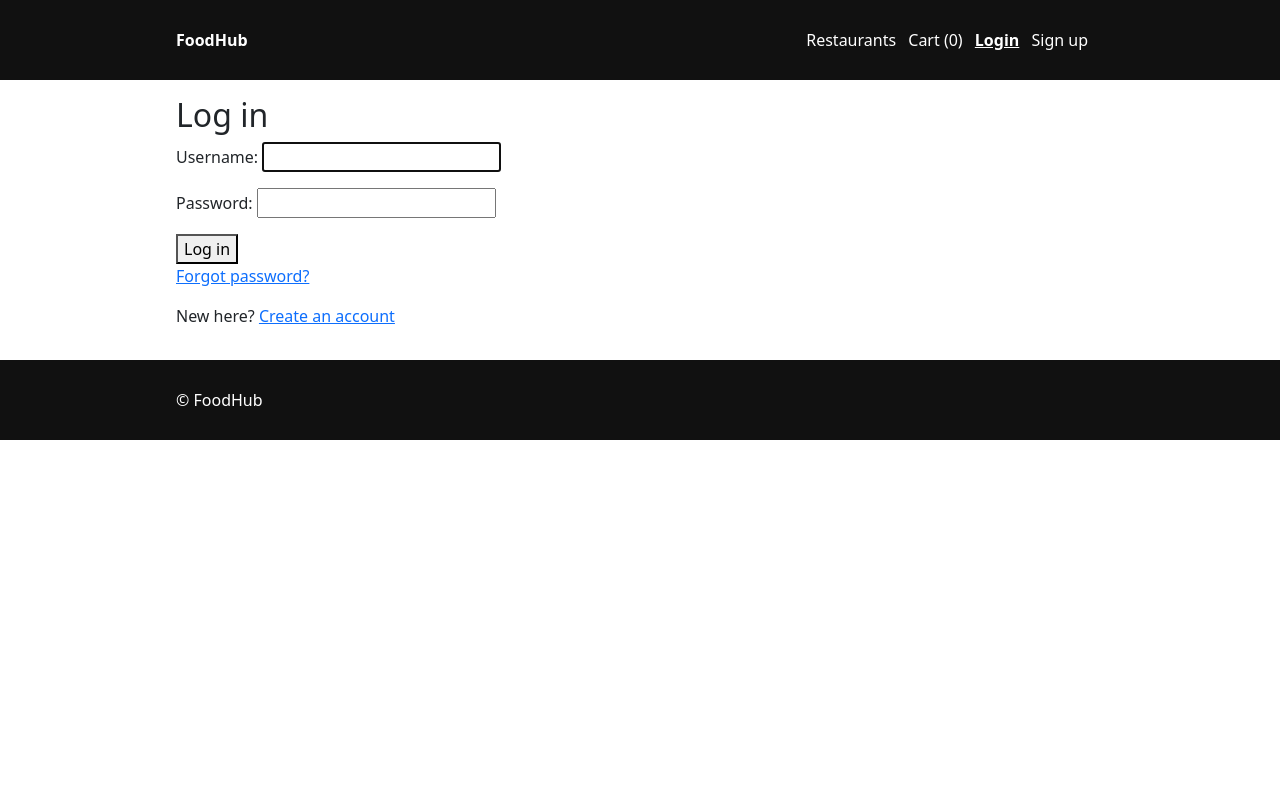
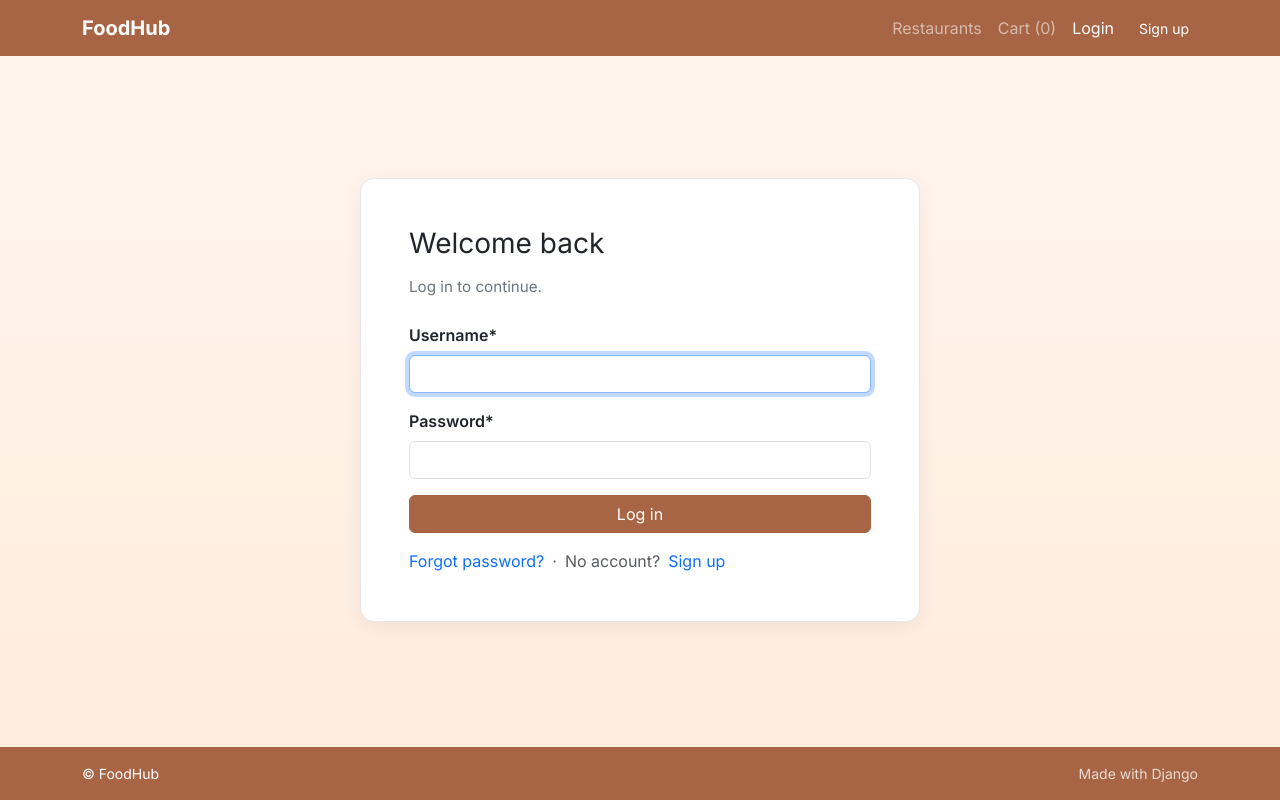
Before and after one commit to Saretta1194/FoodHUB, a Django app: page /accounts/login/ in a window 1280 px wide. Run offline with Django 4.2, Linux system fonts and the light colour scheme; some libraries are stand-ins or nearby versions.

Commit message:
Restyle UI

```diff
--- /dev/null
+++ b/core/static/core/css/site.css
@@ -0,0 +1,95 @@
+/* =========================
+   Theme variables (your palette)
+   ========================= */
+   :root{
+    --fh-bg: #FFF6EF;          /* page background */
+    --fh-bg-soft: #FFF0E3;     /* soft section background */
+    --fh-accent: #A76545;      /* brand (navbar, primary btn) */
+    --fh-accent-2: #FFA55D;    /* accent hover */
+    --fh-highlight: #FFDF88;   /* highlight/badges */
+    --fh-success: #ACC572;     /* success */
+    --fh-text: #2c2c2c;        /* base text */
+    --fh-muted: #6c757d;       /* muted text */
+    --fh-card: #ffffff;        /* cards */
+    --fh-border: #e5e7eb;      /* borders */
+  }
+
+  /* Typography */
+  html, body {
+    font-family: "Inter", system-ui, -apple-system, Segoe UI, Roboto, Arial, sans-serif;
+    color: var(--fh-text);
+    background: linear-gradient(180deg, var(--fh-bg) 0%, #FFECDD 100%);
+  }
+
+  /* Sticky footer layout */
+  .site{ min-height:100vh; display:flex; flex-direction:column; }
+  .site-content{ flex:1 0 auto; }
+  .site-footer{ flex-shrink:0; background: var(--fh-accent); }
+
+  /* Navbar (uses brand color) */
+  .site-header .navbar{
+    background: var(--fh-accent);
+  }
+
+  /* Links */
+  a { text-decoration: none; }
+  a:hover { text-decoration: underline; }
+
+  /* Buttons */
+  a { text-decoration:none; }
+  a:hover { text-decoration:underline; }
+  .btn-primary{ background-color:var(--fh-accent); border-color:var(--fh-accent); }
+  .btn-primary:hover{ background-color:var(--fh-accent-2); border-color:var(--fh-accent-2); }
+  .btn-success{ background-color:var(--fh-success); border-color:var(--fh-success); }
+  /* Alerts tweak (optional) */
+  .alert-success{ border-left: 4px solid var(--fh-success); }
+  .alert-info{ border-left: 4px solid var(--fh-highlight); }
+  .alert-warning{ border-left: 4px solid var(--fh-accent-2); }
+  .alert-danger{ border-left: 4px solid #dc3545; }
+
+ /* cards */
+.card{
+    border: 1px solid var(--fh-border);
+    border-radius: 14px;
+    box-shadow: 0 6px 20px rgba(0,0,0,0.06);
+    background: var(--fh-card);
+  }
+  .card-title{ color: var(--fh-accent); }
+
+  /* form page layout (centratura) */
+  .form-page{
+    min-height: calc(100vh - 160px); /* header+footer approx */
+    display: grid;
+    place-items: center;
+    padding: 2rem 0;
+  }
+  .form-card{
+    width: 100%;
+    max-width: 560px;
+  }
+  .form-hint{
+    color: var(--fh-muted);
+    font-size: .95rem;
+  }
+/*Dish cards */
+  .card .btn-success:hover{ filter: brightness(0.95); }
+  .card:hover{ transform: translateY(-3px); transition: .15s ease; }
+
+
+  /* Badges highlight */
+  .badge-highlight{
+    background-color: var(--fh-highlight);
+    color: #000;
+    font-weight: 600;
+  }
+
+  /* Pagination */
+
+.pagination .page-link{ color: var(--fh-accent); }
+.pagination .page-link:hover{ color:#fff; background:var(--fh-accent); border-color:var(--fh-accent); }
+.pagination .active .page-link{ background:var(--fh-accent); border-color:var(--fh-accent); }
+
+
+  /* Forms small tweaks */
+  .form-label{ font-weight: 600; }
+  input::placeholder, textarea::placeholder{ color: #9aa3ac; }
--- a/templates/base.html
+++ b/templates/base.html
@@ -1,79 +1,104 @@
+{% load static %}
 <!doctype html>
 <html lang="en">
 <head>
   <meta charset="utf-8">
   <title>FoodHub</title>
+  <meta name="viewport" content="width=device-width, initial-scale=1">
+
+  <!-- Google Font -->
+  <link rel="preconnect" href="https://fonts.gstatic.com" crossorigin>
+  <link href="https://fonts.googleapis.com/css2?family=Inter:wght@400;600;700&display=swap" rel="stylesheet">
+
+  <!-- Bootstrap 5 -->
   <link href="https://cdn.jsdelivr.net/npm/bootstrap@5.3.3/dist/css/bootstrap.min.css" rel="stylesheet">
-  <meta name="viewport" content="width=device-width, initial-scale=1">
-  <style>
-    body { margin:0; font-family: system-ui, -apple-system, Segoe UI, Roboto, Arial, sans-serif; }
-    header, footer { padding:12px 16px; background:#111; color:#fff; }
-    .container { max-width: 960px; margin:0 auto; padding:16px; }
-    nav a { color:#fff; margin-right:12px; text-decoration:none; }
-    .messages { margin: 12px 0; padding:0; list-style:none; }
-    .messages li { padding:10px; border-radius:6px; margin-bottom:8px; }
-    .success { background:#e6ffed; }
-    .info { background:#e6f0ff; }
-    .warning { background:#fff8e1; }
-    .danger { background:#ffe6e6; }
-  </style>
+
+  <!-- Project CSS -->
+  <link href="{% static 'core/css/site.css' %}" rel="stylesheet">
 </head>
-<body>
-  <header>
+<body class="site">
 
-    <nav class="container d-flex justify-content-between align-items-center">
-      <strong>FoodHub</strong>
-      <div class="me-2">
-        <a class="me-2 {% if request.resolver_match and request.resolver_match.namespace == 'restaurants' %}fw-bold text-decoration-underline{% endif %}"
+  <!-- Header / Navbar -->
+  <header class="site-header">
+    <nav class="navbar navbar-expand-lg navbar-dark">
+      <div class="container">
+        <a class="navbar-brand fw-bold" href="/">FoodHub</a>
+        <button class="navbar-toggler" type="button" data-bs-toggle="collapse" data-bs-target="#mainNav"
+                aria-controls="mainNav" aria-expanded="false" aria-label="Toggle navigation">
+          <span class="navbar-toggler-icon"></span>
+        </button>
+
+        <div id="mainNav" class="collapse navbar-collapse">
+          <ul class="navbar-nav ms-auto align-items-lg-center">
+
+            <!-- Public links -->
+            <li class="nav-item">
+              <a class="nav-link {% if request.resolver_match and request.resolver_match.namespace == 'restaurants' %}active{% endif %}"
                  href="{% url 'restaurants:public_list' %}">Restaurants</a>
-
-        <a class="me-2 {% if request.resolver_match and request.resolver_match.namespace == 'orders' and request.resolver_match.url_name == 'cart_detail' %}fw-bold text-decoration-underline{% endif %}"
+            </li>
+            <li class="nav-item">
+              <a class="nav-link {% if request.resolver_match and request.resolver_match.namespace == 'orders' and request.resolver_match.url_name == 'cart_detail' %}active{% endif %}"
                  href="{% url 'orders:cart_detail' %}">Cart ({{ cart_item_count }})</a>
+            </li>
 
             {% if user.is_authenticated %}
-          {# only costumer (everyone) #}
-          <a class="me-2 {% if request.resolver_match and request.resolver_match.namespace == 'orders' and request.resolver_match.url_name == 'my_orders' %}fw-bold text-decoration-underline{% endif %}"
+              <!-- Customer -->
+              <li class="nav-item">
+                <a class="nav-link {% if request.resolver_match and request.resolver_match.namespace == 'orders' and request.resolver_match.url_name == 'my_orders' %}active{% endif %}"
                    href="{% url 'orders:my_orders' %}">My orders</a>
+              </li>
 
-          {# only owner (if you have one restaurant) #}
+              <!-- Owner (ha almeno un ristorante) -->
               {% if is_owner %}
-            <a class="me-2 {% if request.resolver_match and request.resolver_match.namespace == 'restaurants' and request.resolver_match.url_name in 'owner_list owner_create owner_update' %}fw-bold text-decoration-underline{% endif %}"
+                <li class="nav-item">
+                  <a class="nav-link {% if request.resolver_match and request.resolver_match.namespace == 'restaurants' and request.resolver_match.url_name in 'owner_list owner_create owner_update' %}active{% endif %}"
                      href="{% url 'restaurants:owner_list' %}">My restaurants</a>
-
-            <a class="me-2 {% if request.resolver_match and request.resolver_match.namespace == 'orders' and request.resolver_match.url_name == 'owner_orders' %}fw-bold text-decoration-underline{% endif %}"
+                </li>
+                <li class="nav-item">
+                  <a class="nav-link {% if request.resolver_match and request.resolver_match.namespace == 'orders' and request.resolver_match.url_name == 'owner_orders' %}active{% endif %}"
                      href="{% url 'orders:owner_orders' %}">Orders</a>
+                </li>
               {% endif %}
 
-          {# only rider (if you have one delivery) #}
+              <!-- Rider (ha delivery assegnate) -->
               {% if is_rider %}
-            <a class="me-2 {% if request.resolver_match and request.resolver_match.namespace == 'deliveries' and request.resolver_match.url_name == 'rider_deliveries' %}fw-bold text-decoration-underline{% endif %}"
+                <li class="nav-item">
+                  <a class="nav-link {% if request.resolver_match and request.resolver_match.namespace == 'deliveries' and request.resolver_match.url_name == 'rider_deliveries' %}active{% endif %}"
                      href="{% url 'deliveries:rider_deliveries' %}">My deliveries</a>
+                </li>
               {% endif %}
 
-          {# only operator (staff) #}
+              <!-- Operator (staff) -->
               {% if user.is_staff %}
-            <a class="me-2 {% if request.resolver_match and request.resolver_match.namespace == 'deliveries' and request.resolver_match.url_name == 'operator_queue' %}fw-bold text-decoration-underline{% endif %}"
+                <li class="nav-item">
+                  <a class="nav-link {% if request.resolver_match and request.resolver_match.namespace == 'deliveries' and request.resolver_match.url_name == 'operator_queue' %}active{% endif %}"
                      href="{% url 'deliveries:operator_queue' %}">Operator</a>
+                </li>
               {% endif %}
 
-          <span class="me-2">Hello, {{ user.username }}</span>
-          <a class="me-2" href="{% url 'my_profile' %}">My profile</a>
-          <a class="me-2" href="{% url 'logout' %}">Logout</a>
+              <li class="nav-item"><span class="nav-link disabled">Hello, {{ user.username }}</span></li>
+              <li class="nav-item"><a class="btn btn-sm btn-outline-light ms-lg-2" href="{% url 'my_profile' %}">My profile</a></li>
+              <li class="nav-item"><a class="btn btn-sm btn-primary ms-lg-2" href="{% url 'logout' %}">Logout</a></li>
             {% else %}
-          <a class="me-2 {% if request.resolver_match and request.resolver_match.url_name == 'login' %}fw-bold text-decoration-underline{% endif %}"
+              <li class="nav-item">
+                <a class="nav-link {% if request.resolver_match and request.resolver_match.url_name == 'login' %}active{% endif %}"
                    href="{% url 'login' %}">Login</a>
-          <a class="me-2 {% if request.resolver_match and request.resolver_match.url_name == 'signup' %}fw-bold text-decoration-underline{% endif %}"
-             href="{% url 'signup' %}">Sign up</a>
+              </li>
+              <li class="nav-item ms-lg-2">
+                <a class="btn btn-sm btn-primary" href="{% url 'signup' %}">Sign up</a>
+              </li>
             {% endif %}
+          </ul>
         </div>
-
+      </div>
     </nav>
   </header>
 
-
-  <main class="container">
+  <!-- Content -->
+  <main class="site-content">
+    <div class="container py-4">
       {% if messages %}
-    <div class="mt-3">
+        <div class="mt-2">
           {% for message in messages %}
             <div class="alert alert-{{ message.tags|default:'info' }} mb-2" role="alert">
               {{ message }}
@@ -83,11 +108,18 @@
       {% endif %}
 
       {% block content %}{% endblock %}
+    </div>
   </main>
 
-  <footer>
-    <div class="container">© {{ now|date:"Y" }} FoodHub</div>
+  <!-- Footer -->
+  <footer class="site-footer text-white py-3">
+    <div class="container small d-flex justify-content-between">
+      <span>© {{ now|date:"Y" }} FoodHub</span>
+      <span class="opacity-75">Made with Django</span>
+    </div>
   </footer>
+
+  <!-- Bootstrap JS -->
   <script src="https://cdn.jsdelivr.net/npm/bootstrap@5.3.3/dist/js/bootstrap.bundle.min.js"></script>
 </body>
 </html>
--- a/templates/registration/login.html
+++ b/templates/registration/login.html
@@ -1,11 +1,27 @@
 {% extends "base.html" %}
+{% load crispy_forms_tags %}
 {% block content %}
-  <h2>Log in</h2>
-  <form method="post">
-    {% csrf_token %}
-    {{ form.as_p }}
-    <button type="submit">Log in</button>
-  </form>
-  <p><a href="{% url 'password_reset' %}">Forgot password?</a></p>
-  <p>New here? <a href="{% url 'signup' %}">Create an account</a></p>
+<section class="form-page">
+  <div class="card form-card">
+    <div class="card-body p-4 p-md-5">
+      <h1 class="h3 mb-3">Welcome back</h1>
+      <p class="form-hint mb-4">Log in to continue.</p>
+
+      <form method="post" novalidate>
+        {% csrf_token %}
+        {{ form|crispy }}
+        <div class="d-grid gap-2 mt-3">
+          <button type="submit" class="btn btn-primary">Log in</button>
+        </div>
+      </form>
+
+      <div class="mt-3 d-flex gap-2 flex-wrap">
+        <a href="{% url 'password_reset' %}">Forgot password?</a>
+        <span class="text-muted">·</span>
+        <span class="text-muted">No account?</span>
+        <a href="{% url 'signup' %}">Sign up</a>
+      </div>
+    </div>
+  </div>
+</section>
 {% endblock %}
--- a/users/views.py
+++ b/users/views.py
@@ -2,7 +2,7 @@ from django.contrib.auth.decorators import login_required
 from django.shortcuts import render, redirect
 from django.contrib import messages
 from django.contrib.auth import login
-
+from django.contrib.auth.forms import UserCreationForm
 from .forms import SignUpForm, UserProfileForm
 
 
@@ -17,8 +17,8 @@ def signup(request):
             )
             return redirect("home")
     else:
-        form = SignUpForm()
-    return render(request, "registration/signup.html", {"form": form})
+        form = UserCreationForm()
+    return render(request, "users/signup.html", {"form": form})
 
 
 @login_required
```
Also changed, not shown: foodhub/settings.py (+1 -6 lines), restaurants/templates/restaurants/public_list.html (+12 -10 lines), templates/password_reset_form.html (added, +20 -0 lines), templates/users/my_profile.html (+34 -12 lines), users/templates/users/signup.html (added, +25 -0 lines). Lines whose indentation alone changed are shown as unchanged.
